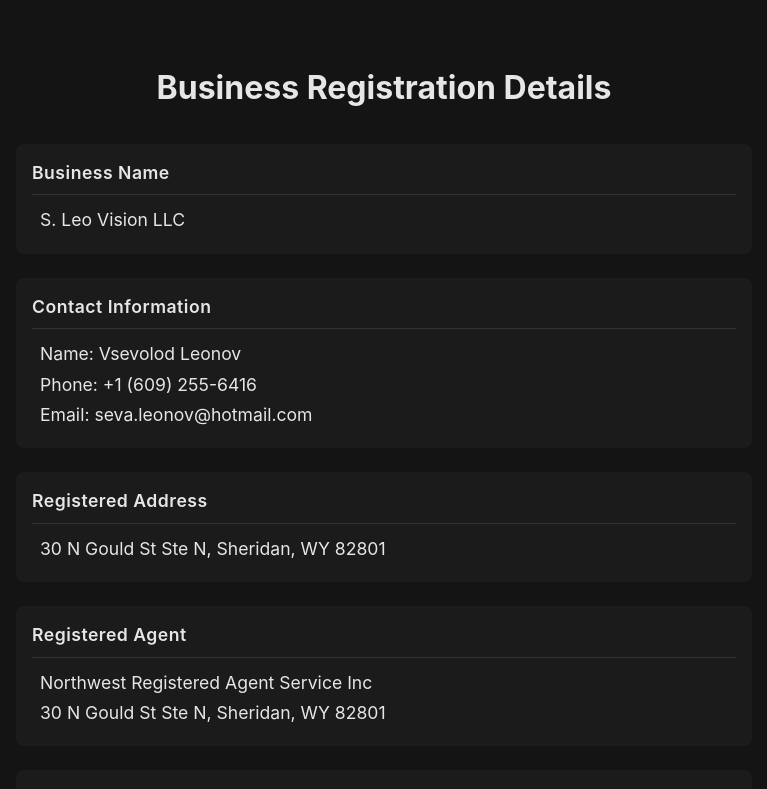
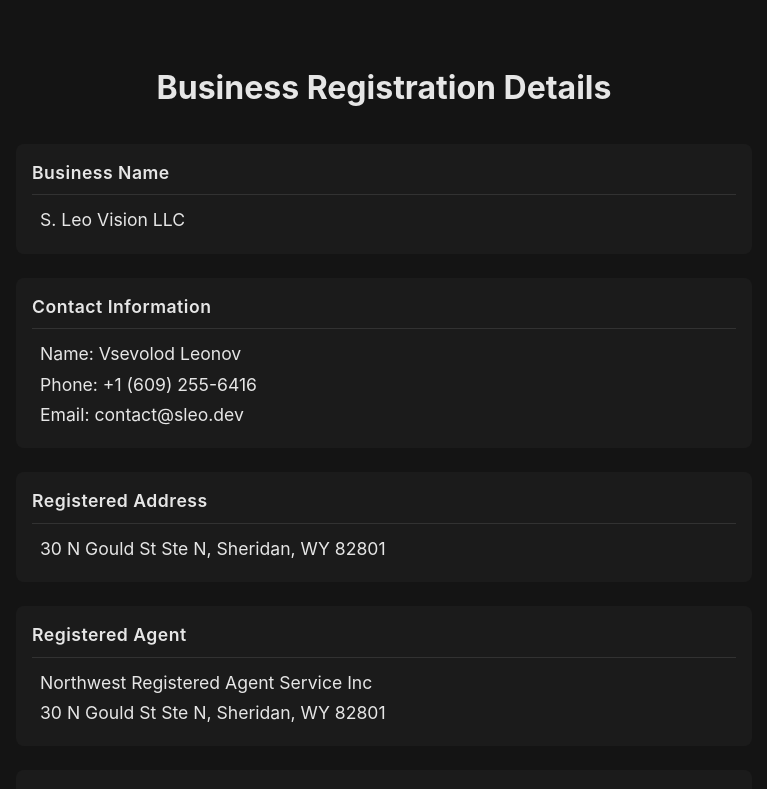
Before and after one commit to sevleo/portfolio, a React (Vite) app: page / in a window 1280 px wide. Shown: the top 789 px of the page, without its empty margins (256-1023 px from the left). Built offline with nearby package versions, Linux system fonts and the light colour scheme.

Commit message:
Updat email

```diff
--- a/src/components/Home.tsx
+++ b/src/components/Home.tsx
@@ -16,7 +16,7 @@ export default function Home() {
           <h3 className="info-label">Contact Information</h3>
           <p className="info-value">Name: Vsevolod Leonov</p>
           <p className="info-value">Phone: +1 (609) 255-6416</p>
-          <p className="info-value">Email: seva.leonov@hotmail.com</p>
+          <p className="info-value">Email: contact@sleo.dev</p>
         </div>
         <div className="info-group">
           <h3 className="info-label">Registered Address</h3>
--- a/src/components/Portfolio.tsx
+++ b/src/components/Portfolio.tsx
@@ -247,12 +247,12 @@ export default function Portfolio({ loadingState }: PortfolioProps) {
               timeout={200}
             >
               <a
-                href="mailto:seva.leonov@hotmail.com"
+                href="mailto:contact@sleo.dev"
                 className="connect text-sm text-whiteDimmed hover:text-green"
                 ref={nodeRefEmail}
                 style={{ transitionDelay: `${1000}ms` }}
               >
-                seva.leonov@hotmail.com
+                contact@sleo.dev
               </a>
             </CSSTransition>
           </div>
```
Also changed, not shown: 1 other file (tests, documents, lock files or other folders).
